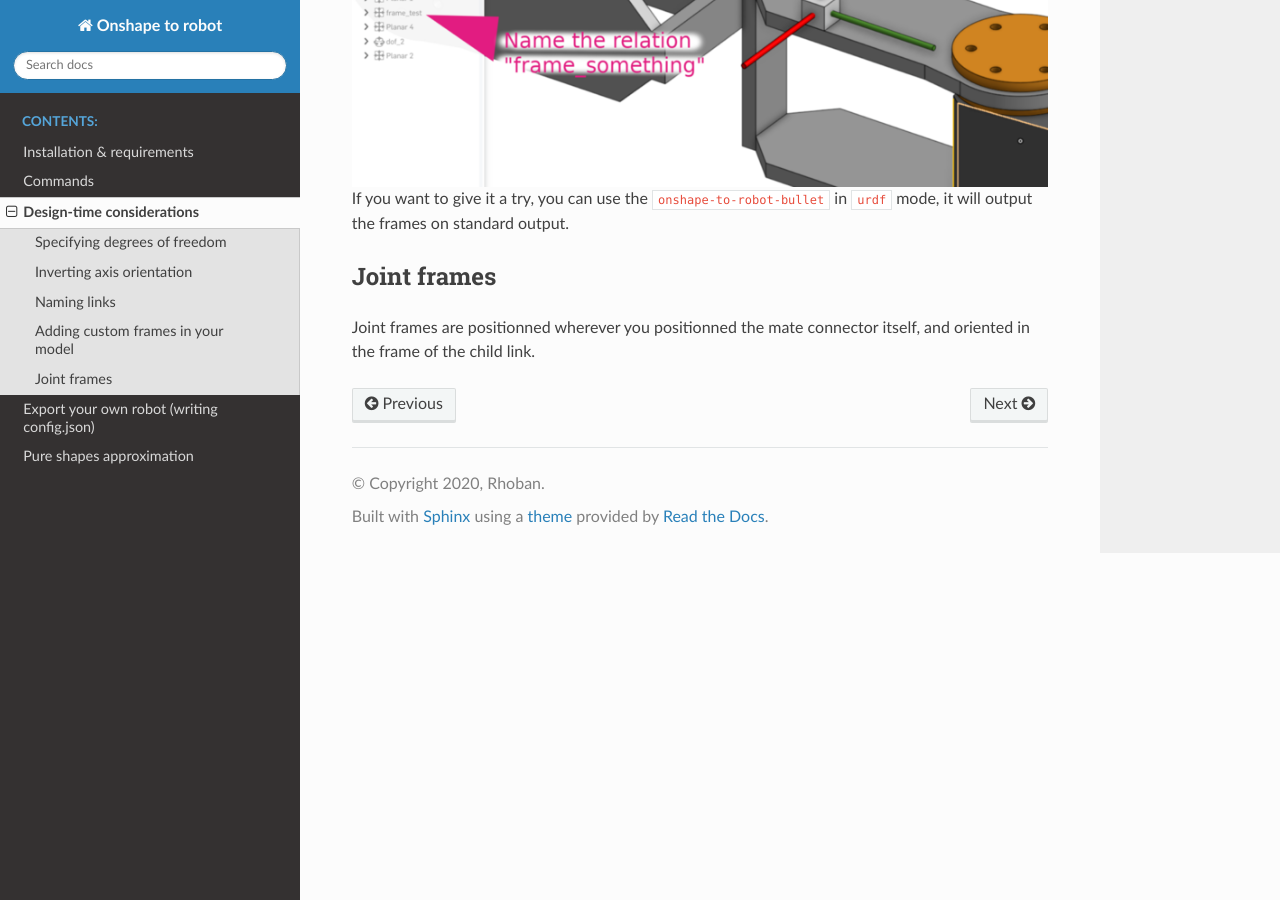
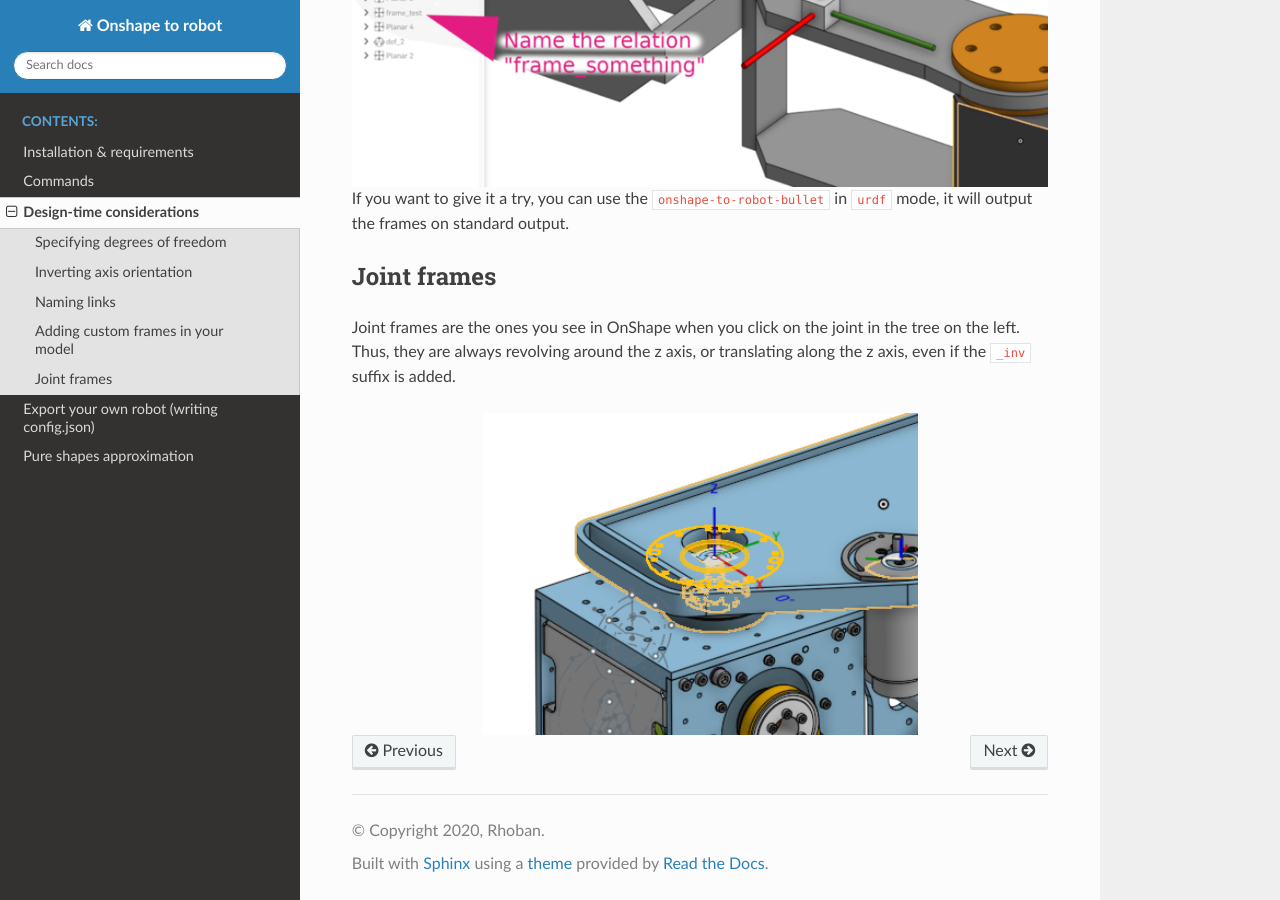
Before and after one commit to Rhoban/onshape-to-robot, a Sphinx documentation site: the page built from docs/source/design.rst, in a window 1280 px wide and 900 px high, scrolled down 1649 px. Built offline with Sphinx 7.4.7 and the Read the Docs theme 2.0.0, drawn with Linux system fonts in a browser that asks for light colours.

Commit message:
Joint frames

```diff
--- a/docs/source/design.rst
+++ b/docs/source/design.rst
@@ -52,5 +52,9 @@ frames on standard output.
 Joint frames
 ------------
 
-Joint frames are positionned wherever you positionned the mate connector itself, and oriented in
-the frame of the child link.
+Joint frames are the ones you see in OnShape when you click on the joint in the tree on the left.
+Thus, they are always revolving around the z axis, or translating along the z axis, even if the
+``_inv`` suffix is added.
+
+.. image:: _static/img/zaxis.png
+    :align: center
```
Also changed, not shown: docs/source/_static/img/zaxis.png (added).
